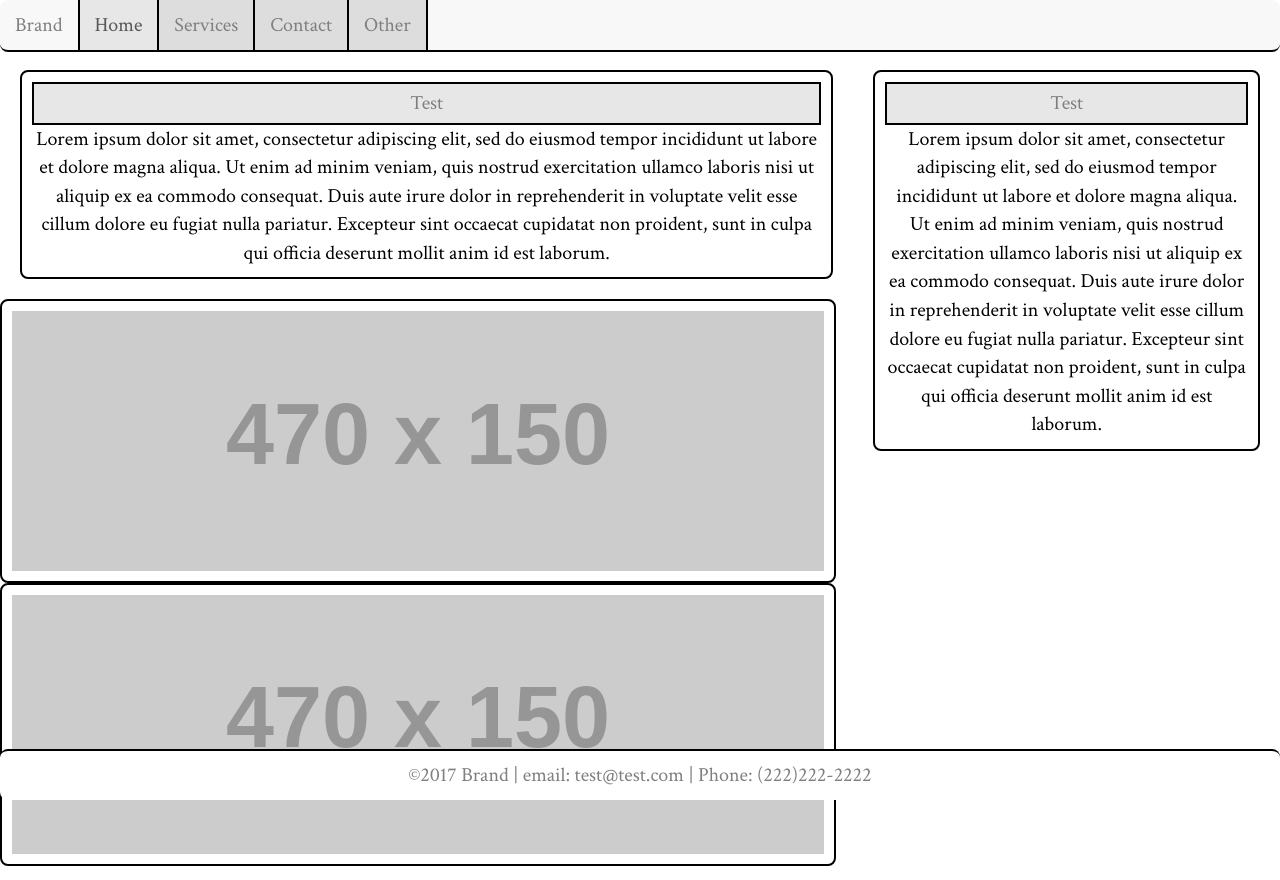
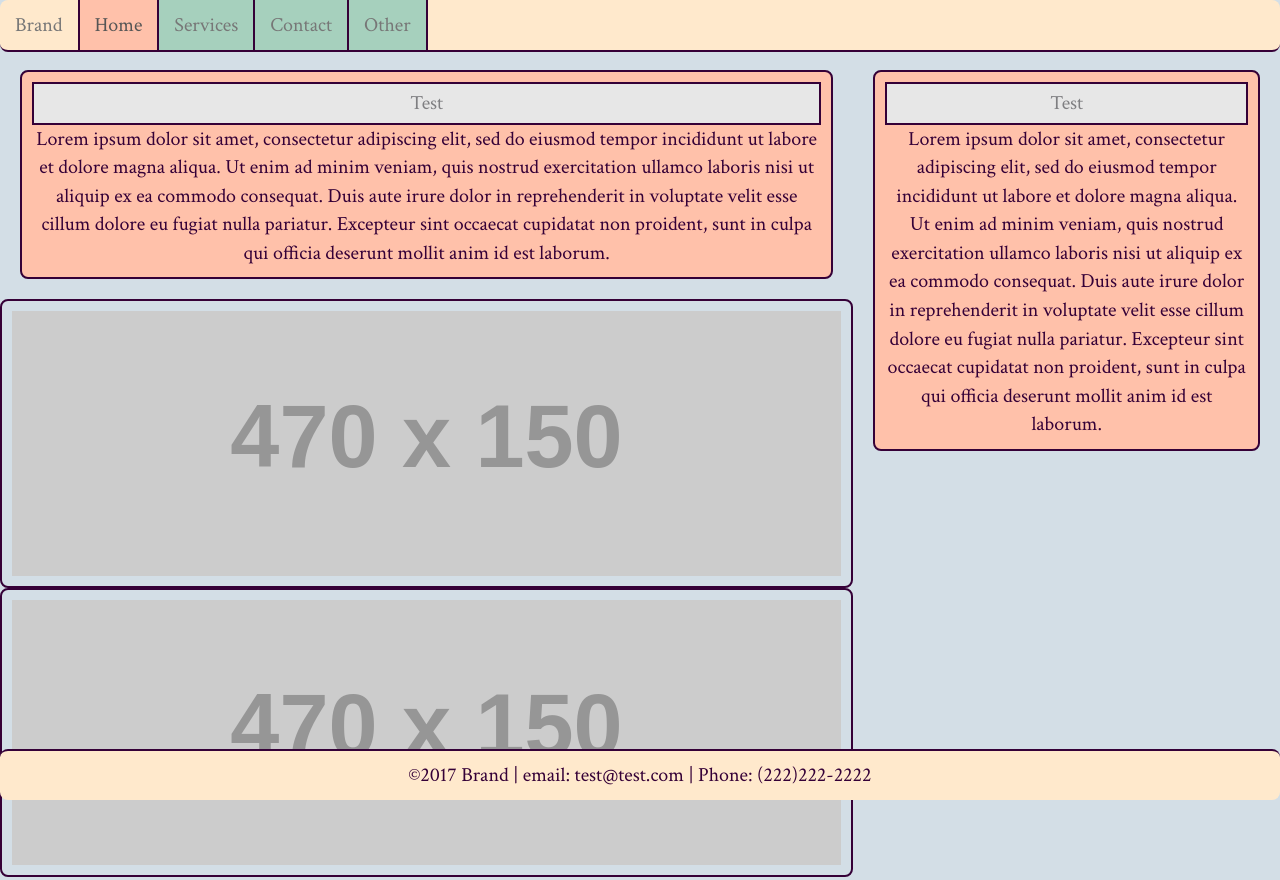
Before and after one commit to tcatsl/e-zchaiserver, a website: page public/main.html in a window 1280 px wide. Shown: the top 880 px of the page. Drawn offline with nearby package versions, Linux system fonts and the light colour scheme; no server answers; placeholder pictures from the web are drawn by us.

Commit message:
add color

```diff
--- a/public/styles/main.css
+++ b/public/styles/main.css
@@ -3,13 +3,14 @@
   position: fixed;
   bottom: 0;
   width: 100%;
-  background-color: white
+  background-color: #FFE9CC
 }
 img{
   padding: 10px;
-  max-width: 98%;
-  width: 98%;
-  border: 2px solid black
+  max-width: 100%;
+  width: 100%;
+  border: 2px solid #350037;
+  box-sizing: border-box;
 }
 *{
   font-family: 'Crimson Text', serif;
@@ -30,11 +31,12 @@ img{
 #p1, h6{
   margin: 20px;
   padding: 10px;
-  border: 2px solid black
+  border: 2px solid #350037
 }
 p {
-  border: 2px solid black;
-  padding: 10px
+  border: 2px solid #350037;
+  padding: 10px;
+  background-color: #FFC1AA
 }
 li p {
   border: 0;
@@ -42,14 +44,14 @@ li p {
   margin: 0
 }
 #p2{
-  border: 2px solid black;
+  border: 2px solid #350037;
   word-break: break-all;
   word-wrap: break-word;
   padding: 10px;
   margin:20px
 }
 #p3{
-  border: 2px solid black;
+  border: 2px solid #350037;
   word-break: break-all;
   word-wrap: break-word;
   padding: 10px;
@@ -64,38 +66,45 @@ h6{
   padding: 0
 }
 li a, p a{
-  color: #7f7f82;
-  background-color: #dddddd;
+  color: #803215;
+  background-color: #FFE9CC;
   border-radius: 0
 }
 .navbar-nav {
-  border-left: 1px solid black;
-  border-right: 1px solid black;
-  color: black
+  border-left: 1px solid #350037;
+  border-right: 1px solid #350037;
 }
 .navbar-nav li {
-  border-left: 1px solid black;
-  border-right: 1px solid black;
-  color: black
+  background-color: #FFE9CC
 }
 .navbar-default .navbar-nav>li> a {
-  color: #7f7f82
+  background-color: #A6D0BD;
+
+    border-left: 1px solid #350037;
+    border-right: 1px solid #350037;
 }
 .navbar {
-  color: black;
-  border: 2px solid black;
-  margin-bottom: 20px
+  color: #350037;
+  border: 2px solid #350037;
+  margin-bottom: 20px;
+
+  background-color: #FFE9CC;
 }
 *{
-  color: black
+  color: #350037
 }
 .copy {
-  border: 2px solid black;
-  color: #7f7f82
+  color: #350037;
+  border: 2px solid #350037;
 }
 body{
+  background-color: #D3DEE6
+}
+body li, body p{
+  color: #350037;
 }
 .navbar-default .navbar-nav>.active> a{
+  background-color: #FFC1AA
 }
 p, h6, .copy, img, a, .navbar{
   font-size: 20px;
@@ -106,13 +115,12 @@ p, h6, .copy, img, a, .navbar{
   display: block;
   text-align: center;
   margin: auto;
-  border: 2px solid black;
+  border: 2px solid #350037;
   padding: 5px;
   background-color: #e7e7e7
 
 }
 .navbar-default .navbar-brand {
-  color: #7f7f82;
   font-size: 20px
 }
 .copy, .navbar {
@@ -158,8 +166,10 @@ body{
 .info-cont ul> li {
   border-radius: 8px;
   margin: 10px;
-  border: 2px solid black;
-  padding: 10px
+  border: 2px solid #350037;
+  padding: 10px;
+  background-color: #FFC1AA;
+  display: inline-block;
 }
 li p button {
   float: right
--- a/routes/index.js
+++ b/routes/index.js
@@ -16,7 +16,7 @@ router.post('/searchauthorbook', function(req, res){
   var searchterm = req.body.searchterm
 
   var booksearch = knex.select('*').from('book').where('book.description', 'ilike', '%'+searchterm+'%').orWhere('book.name', 'ilike', '%'+searchterm+'%').orWhere('book.genre', 'ilike', '%'+searchterm+'%')
-  var authsearch = knex.select().from('author').where('author.firstname', 'ilike', '%'+searchterm+'%').orWhere('author.lastname', 'ilike', '%'+searchterm+'%').orWhere('author.bio', 'ilike', '%'+searchterm+'%')
+  var authsearch = knex.select('*').from('author').where('author.firstname', 'ilike', '%'+searchterm+'%').orWhere('author.lastname', 'ilike', '%'+searchterm+'%').orWhere('author.bio', 'ilike', '%'+searchterm+'%')
 
 Promise.all([booksearch, authsearch])
   .then((data)=>{res.send(data)})
```
Also changed, not shown: public/scripts/authors.js (+14 -2 lines), public/scripts/books.js (+37 -36 lines), public/search.html (+1 -1 lines).
